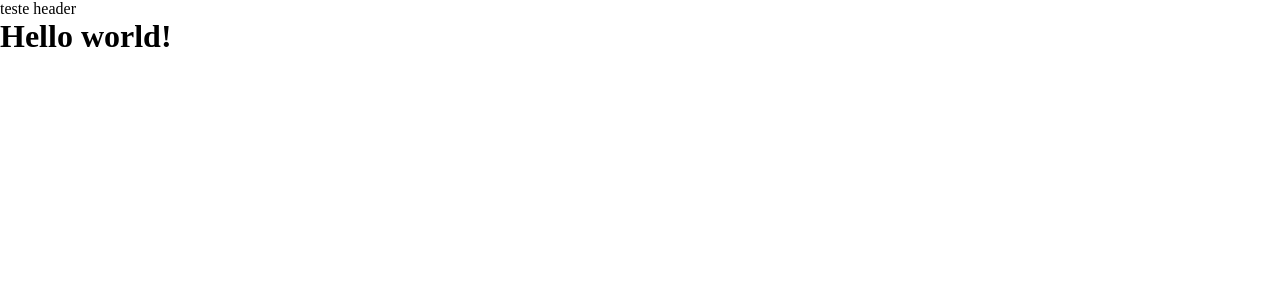
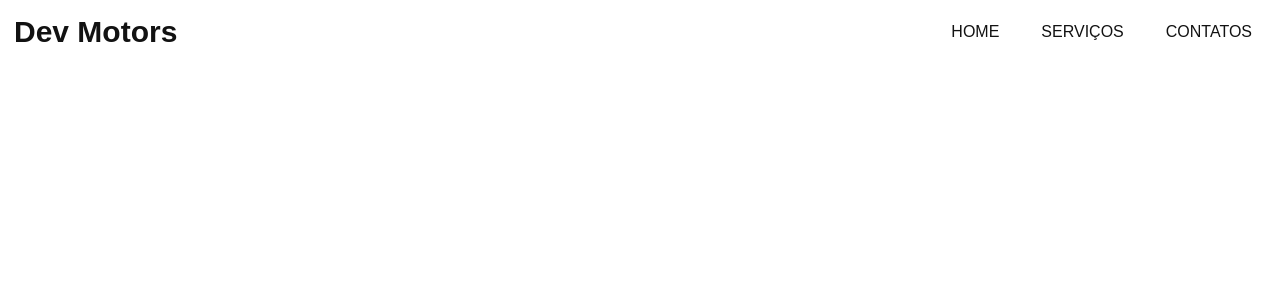
Before and after one commit to DevSamuelBrito/Dev_Motors, a Next.js app: page / in a window 1280 px wide. Shown: the top 300 px of the page. Built offline with nearby package versions, Linux system fonts and the light colour scheme.

Commit message:
criando o header

```diff
--- a/src/app/globals.scss
+++ b/src/app/globals.scss
@@ -3,6 +3,7 @@
   padding: 0;
   box-sizing: border-box;
   outline: none;
+  font-family: Arial, Helvetica, sans-serif;
 }
 
 button{
--- a/src/app/page.tsx
+++ b/src/app/page.tsx
@@ -1,8 +1,7 @@
-
 export default function Home() {
   return (
-    <div>
-      <h1>Hello world!</h1>
-    </div>
+    <main>
+
+    </main>
   );
 }
--- a/src/components/header/index.tsx
+++ b/src/components/header/index.tsx
@@ -1,9 +1,39 @@
+"use client";
+
+import Link from "next/link";
+import { useState, useEffect } from "react";
+import styles from "./styles.module.scss";
+
 const Header = () => {
-    return (
-        <div>
-            teste header
+  const [top, setTop] = useState(true);
+
+  function scrollHandler() {
+    window.scrollY > 10 ? setTop(false) : setTop(true);
+  }
+
+  useEffect(() => {
+    window.addEventListener("scroll", scrollHandler);
+    return () => {
+      window.removeEventListener("scroll", scrollHandler);
+    };
+  }, [top]);
+
+  return (
+    <header className={`${styles.header} ${!top ? styles.fixed : styles.background}`}>
+      <div className={styles.container}>
+        <div className={styles.content}>
+          <div className={styles.contentLogo}>
+            <Link href="/">Dev Motors </Link>
+          </div>
+          <nav className={styles.contentNav}>
+            <Link href="/">HOME</Link>
+            <Link href="/#serviços">SERVIÇOS</Link>
+            <Link href="/contatos">CONTATOS</Link>
+          </nav>
         </div>
-    );
-}
+      </div>
+    </header>
+  );
+};
 
 export default Header;
--- a/src/components/header/styles.module.scss
+++ b/src/components/header/styles.module.scss
@@ -0,0 +1,65 @@
+.header {
+  width: 100%;
+  z-index: 999;
+  position: fixed;
+  background-color: #fff;
+}
+
+.fixed {
+  position: fixed;
+  background-color: rgba(252, 252, 252, 0.74);
+  -webkit-box-shadow: 0px 6px 20px -12px rgba(0, 0, 0, 0.6);
+  -moz-box-shadow: 0px 6px 20px -12px rgba(0, 0, 0, 0.6);
+  box-shadow: 0px 6px 20px -12px rgba(0, 0, 0, 0.6);
+  backdrop-filter: blur(4px);
+}
+.background {
+  background-color: #fff;
+}
+
+.container {
+  max-width: 1280px;
+  margin: 0 auto;
+  padding: 0 14px;
+}
+
+.content {
+  display: flex;
+  justify-content: space-between;
+  align-items: center;
+  height: 64px;
+}
+
+.contentLogo a {
+  font-weight: bold;
+  color: #121212;
+  font-size: 30px;
+}
+
+.contentNav {
+  display: flex;
+  gap: 14px;
+  a {
+    color: #121212;
+    display: flex;
+    align-items: center;
+    padding: 8px 14px;
+    transition: all 0.7s;
+  }
+
+  a:hover {
+    transform: scale(1.1);
+    font-weight: bold;
+  }
+}
+
+.contentLogo {
+  display: none;
+}
+
+@media (min-width: 768px) {
+  .contentLogo {
+    display: flex;
+  }
+
+}
```
